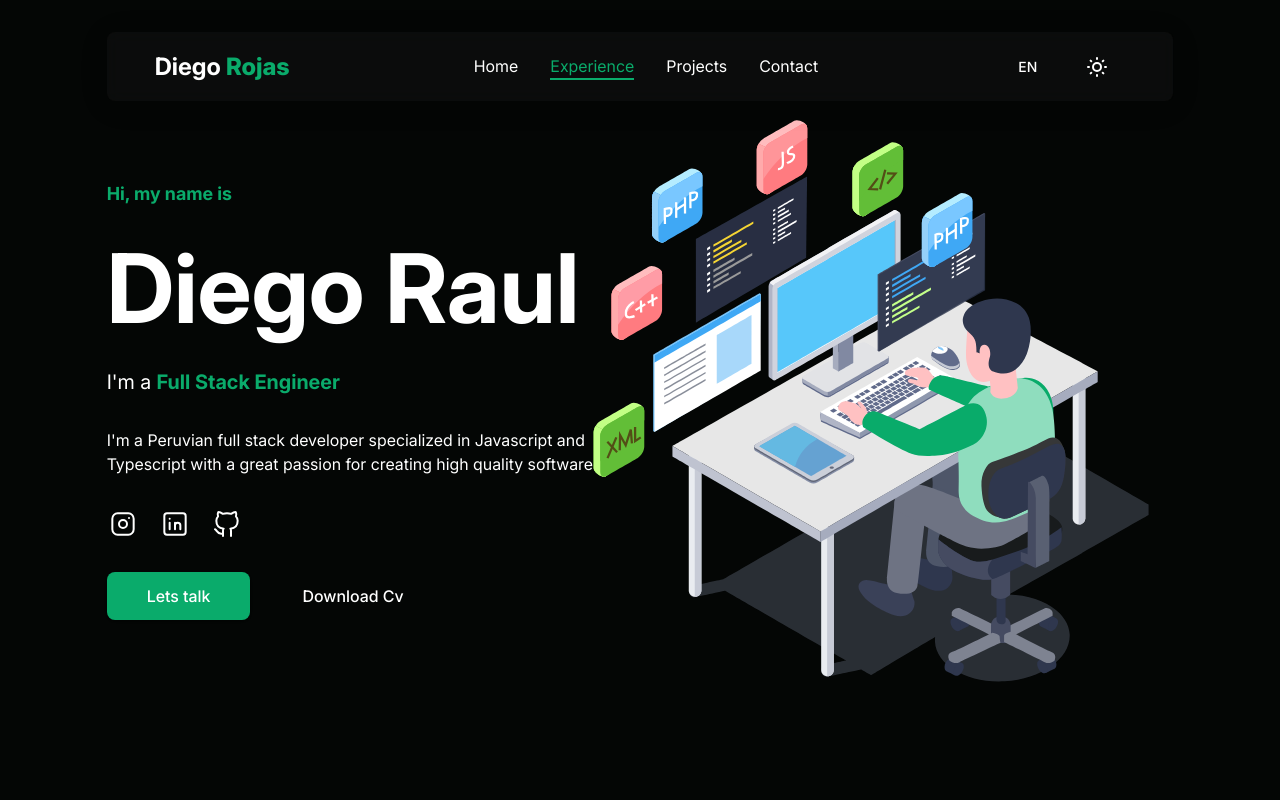
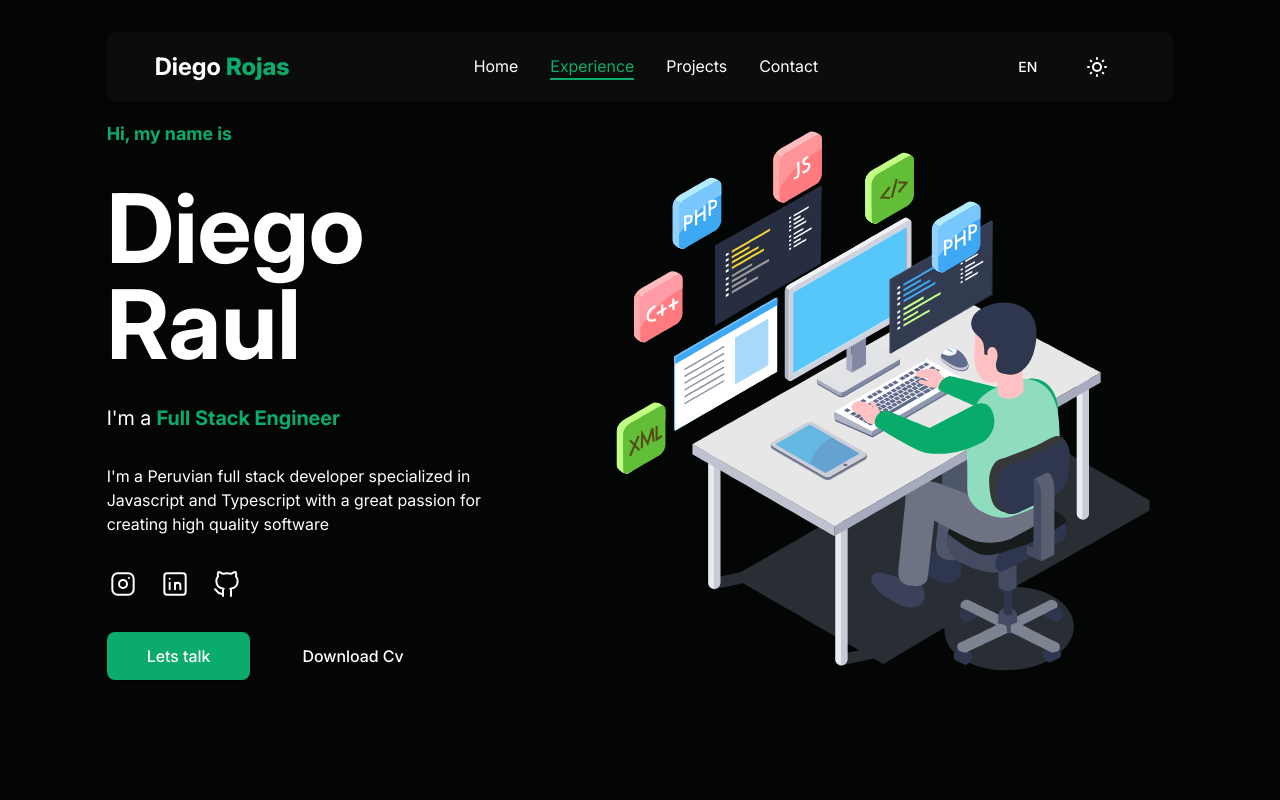
Before and after one commit to devup2332/portafolio-2024-v2, a React (Vite) app: page / in a window 1280 px wide. Shown: the top 800 px of the page. Built offline with nearby package versions, Linux system fonts and the light colour scheme.

Commit message:
master: Added new cv and edited banner

```diff
--- a/src/components/Home/Banner/Banner.tsx
+++ b/src/components/Home/Banner/Banner.tsx
@@ -16,7 +16,7 @@ const BannerHome = () => {
   const { t } = useTranslation();
   return (
     <motion.div
-      className="h-screen flex justify-center items-center lg:grid lg:grid-cols-2 lg:gap-4 lg:h-screen xl:gap-16"
+      className="h-screen flex justify-center items-center lg:flex-row lg:gap-4 lg:h-screen xl:gap-16"
       id="banner"
       initial={{
         translateX: "200px",
@@ -36,7 +36,7 @@ const BannerHome = () => {
         once: true,
       }}
     >
-      <div className="grid gap-4 lg:gap-8">
+      <div className="grid gap-4 lg:gap-8 lg:w-5/12">
         <p className="font-bold text-primary-color text-lg lg:text-left">
           {t("home.banner.body.greeting")}
         </p>
```
Also changed, not shown: 1 other file (tests, documents, lock files or other folders).
